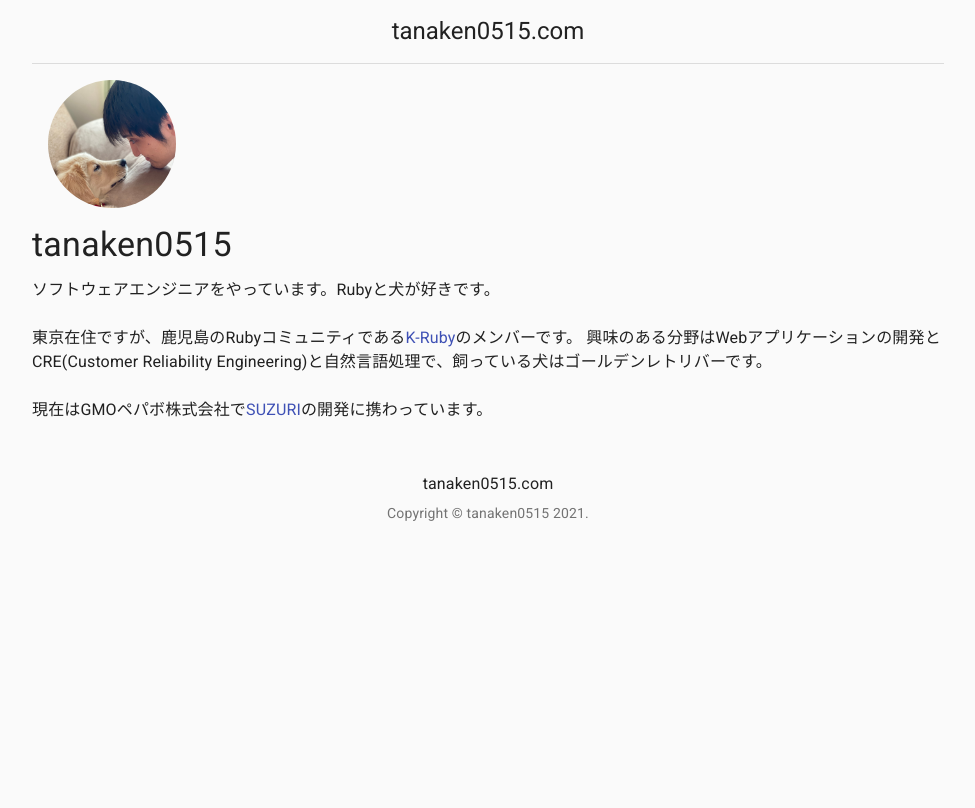
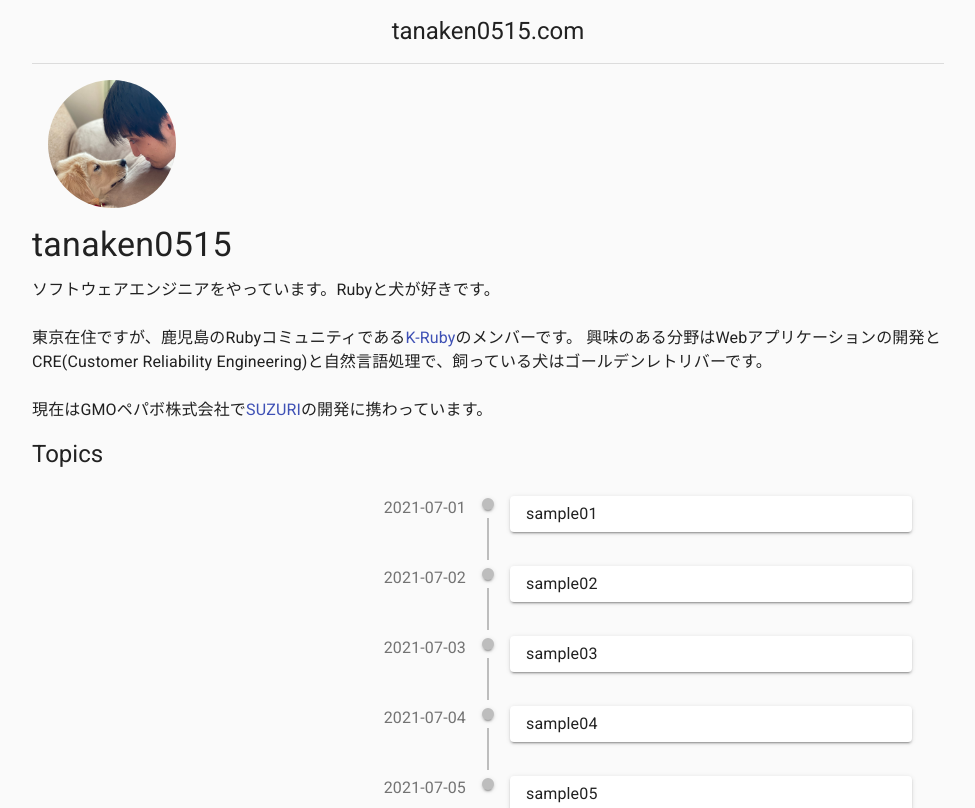
Before and after one commit to tanaken0515/tanaken0515.com, a Next.js app: page / in a window 1280 px wide. Shown: the top 808 px of the page, without its empty margins (152-1127 px from the left). Built offline with nearby package versions, Linux system fonts and the light colour scheme.

Commit message:
Add TopicsTimeline Sample in index.js

```diff
--- /dev/null
+++ b/components/TopicsTimeline.js
@@ -0,0 +1,51 @@
+import { makeStyles } from '@material-ui/core/styles';
+import Timeline from '@material-ui/lab/Timeline';
+import TimelineItem from '@material-ui/lab/TimelineItem';
+import TimelineSeparator from '@material-ui/lab/TimelineSeparator';
+import TimelineConnector from '@material-ui/lab/TimelineConnector';
+import TimelineContent from '@material-ui/lab/TimelineContent';
+import TimelineDot from '@material-ui/lab/TimelineDot';
+import TimelineOppositeContent from '@material-ui/lab/TimelineOppositeContent';
+import Paper from '@material-ui/core/Paper';
+import Typography from '@material-ui/core/Typography';
+
+const useStyles = makeStyles((theme) => ({
+  paper: {
+    padding: '6px 16px',
+  },
+}));
+
+function TopicsTimelineItem(props) {
+  const classes = useStyles();
+  const { date, content, isLast } = props;
+
+  return (
+    <TimelineItem>
+      <TimelineOppositeContent>
+        <Typography color="textSecondary">{date}</Typography>
+      </TimelineOppositeContent>
+      <TimelineSeparator>
+        <TimelineDot />
+        {!isLast && <TimelineConnector />}
+      </TimelineSeparator>
+      <TimelineContent>
+        <Paper elevation={2} className={classes.paper}>
+          <Typography>{content}</Typography>
+        </Paper>
+      </TimelineContent>
+    </TimelineItem>
+  );
+}
+
+
+export default function TopicsTimeline(props) {
+  const { items } = props;
+
+  return (
+    <Timeline>
+      { items.map(( {date, content}, index ) => (
+        <TopicsTimelineItem key={index} date={date} content={content} isLast={index === items.length - 1} />
+      )) }
+    </Timeline>
+  );
+}
--- a/package.json
+++ b/package.json
@@ -10,6 +10,7 @@
   "dependencies": {
     "@fontsource/roboto": "^4.5.0",
     "@material-ui/core": "^4.12.1",
+    "@material-ui/lab": "^4.0.0-alpha.60",
     "next": "^10.0.0",
     "react": "17.0.1",
     "react-dom": "17.0.1"
--- a/pages/index.js
+++ b/pages/index.js
@@ -1,5 +1,6 @@
 import Head from 'next/head'
 import Layout, { name, siteTitle } from '../components/layout'
+import TopicsTimeline from '../components/TopicsTimeline'
 import { makeStyles } from '@material-ui/core/styles'
 import Avatar from '@material-ui/core/Avatar'
 import Link from '@material-ui/core/Link'
@@ -11,10 +12,20 @@ const useStyles = makeStyles((theme) => ({
     height: theme.spacing(16),
     margin: theme.spacing(2),
   },
+  topicsHeader: {
+    marginTop: theme.spacing(2)
+  }
 }))
 
 export default function Home() {
   const classes = useStyles()
+  const topics = [
+    { date: '2021-07-01', content: 'sample01' },
+    { date: '2021-07-02', content: 'sample02' },
+    { date: '2021-07-03', content: 'sample03' },
+    { date: '2021-07-04', content: 'sample04' },
+    { date: '2021-07-05', content: 'sample05' },
+  ]
 
   return (
     <Layout>
@@ -37,6 +48,10 @@ export default function Home() {
           の開発に携わっています。
         </Typography>
       </section>
+      <section>
+        <Typography variant='h5' className={classes.topicsHeader}>Topics</Typography>
+        <TopicsTimeline items={topics}/>
+      </section>
     </Layout>
   )
 }
```
Also changed, not shown: 1 other file (tests, documents, lock files or other folders).
